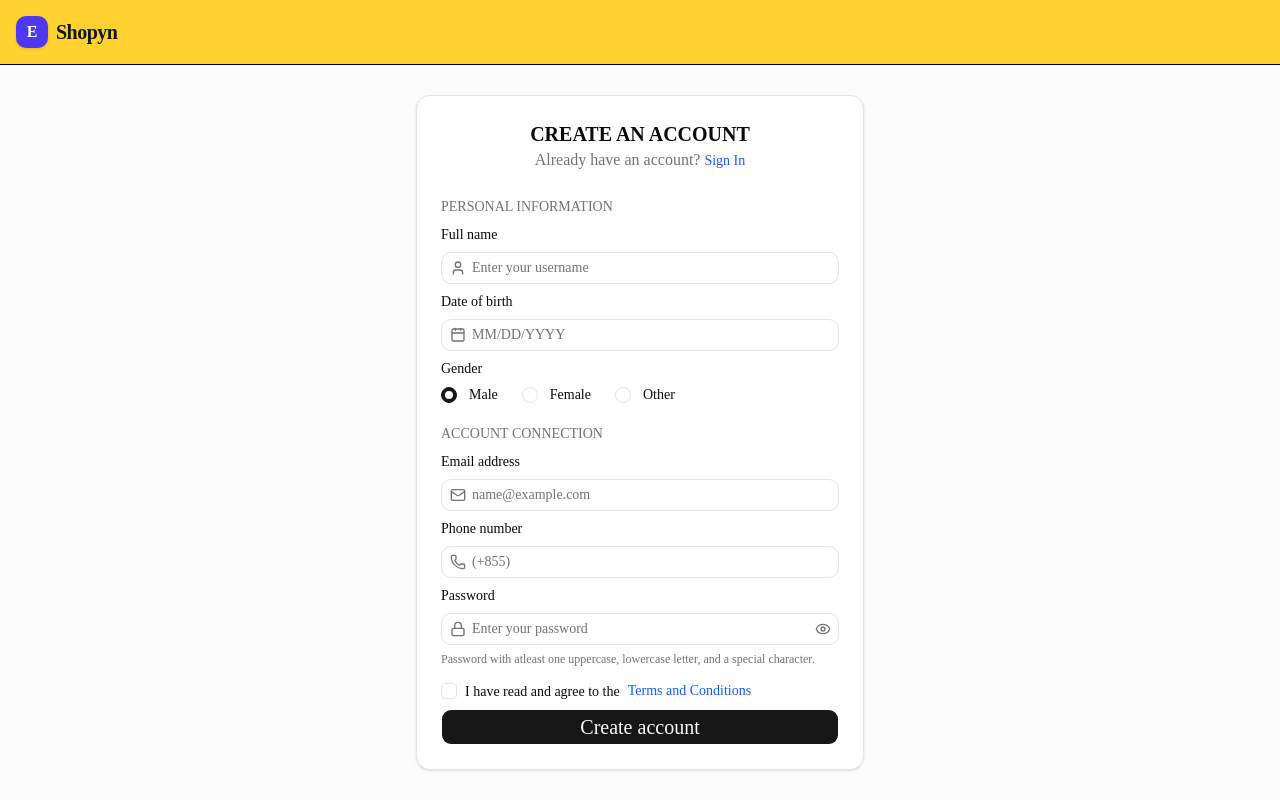
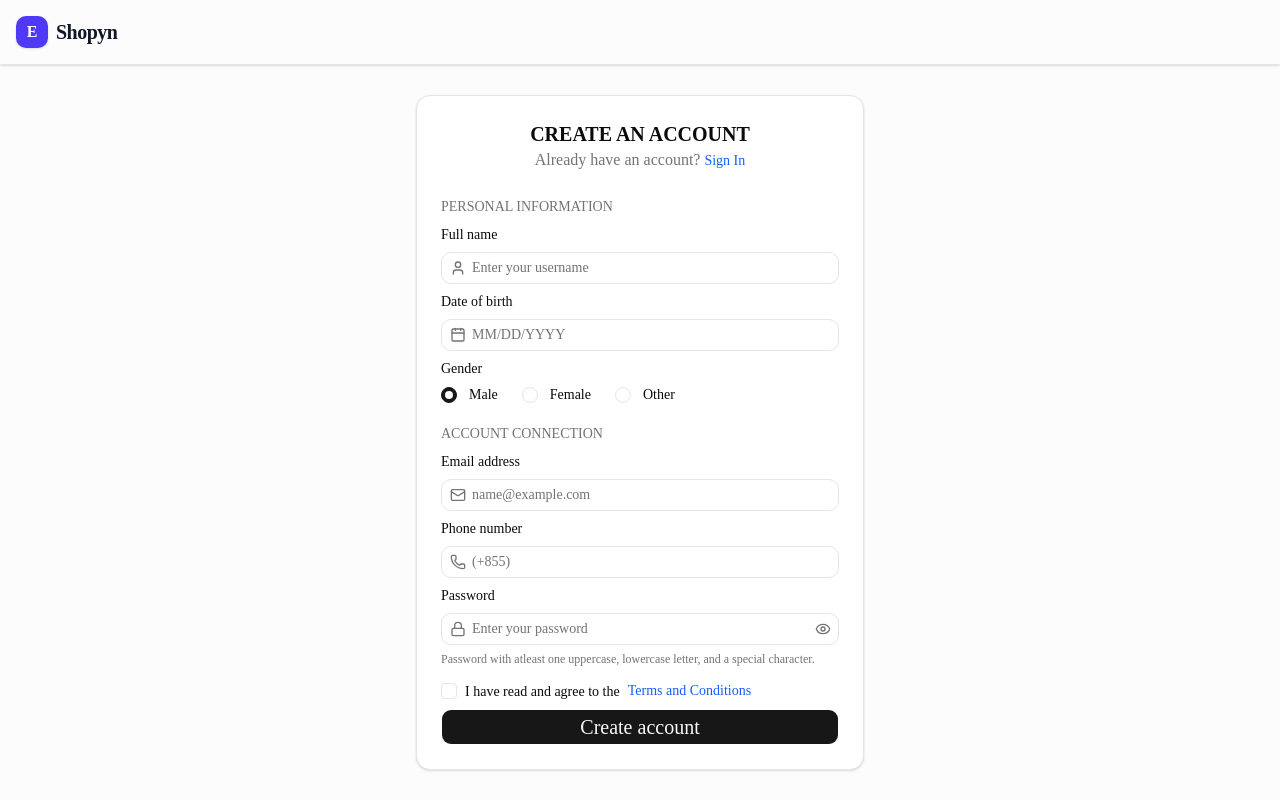
Before and after one commit to SokChanSeiha/eshopyn-client, a Next.js app: page /register in a window 1280 px wide. Built offline with nearby package versions, Linux system fonts and the light colour scheme.

Commit message:
feature(ui): change color navbar and reduce import

```diff
--- a/app/(auth)/layout.tsx
+++ b/app/(auth)/layout.tsx
@@ -10,7 +10,7 @@ export default function AuthLayout({
   return (
     <main className="min-h-screen w-full flex flex-col items-center bg-muted/30">
       {/*  Header text */}
-      <header className="w-full border-b border-black bg-amber-300 p-4">
+      <header className="w-full border-b border-gray shadow p-4">
         <Link href="/" className="inline-flex items-center gap-2">
           <div className="flex h-8 w-8 items-center justify-center rounded-lg bg-indigo-600 font-bold text-white shadow-sm">
             E
```
Also changed, not shown: app/(auth)/register/page.tsx (+0 -8 lines).
